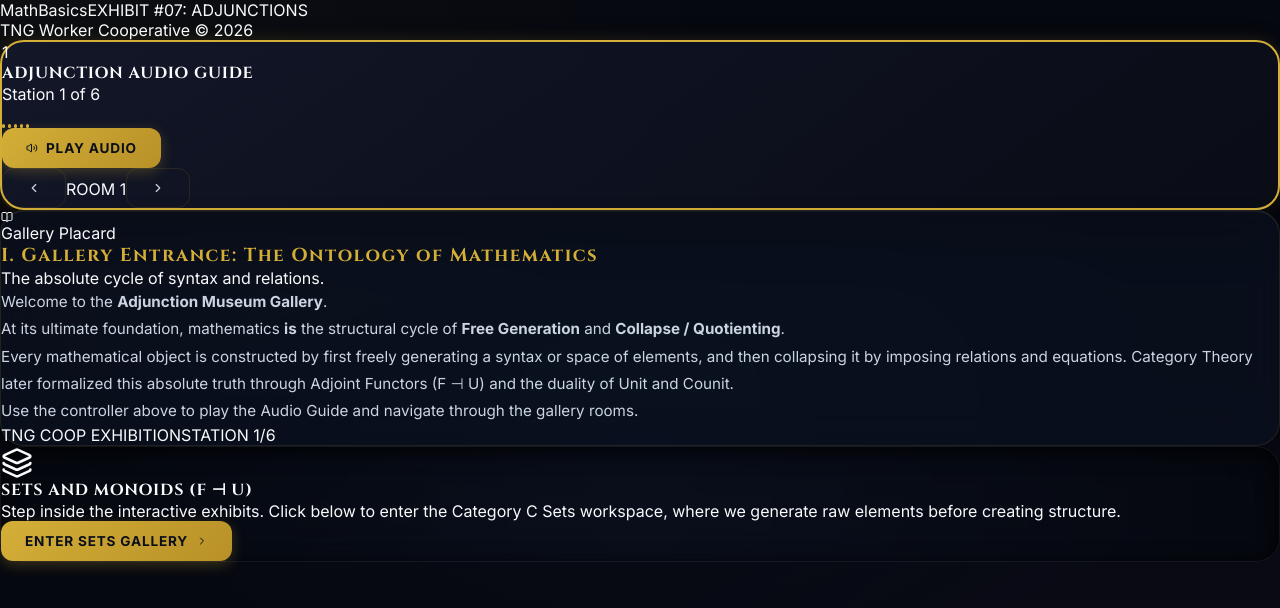
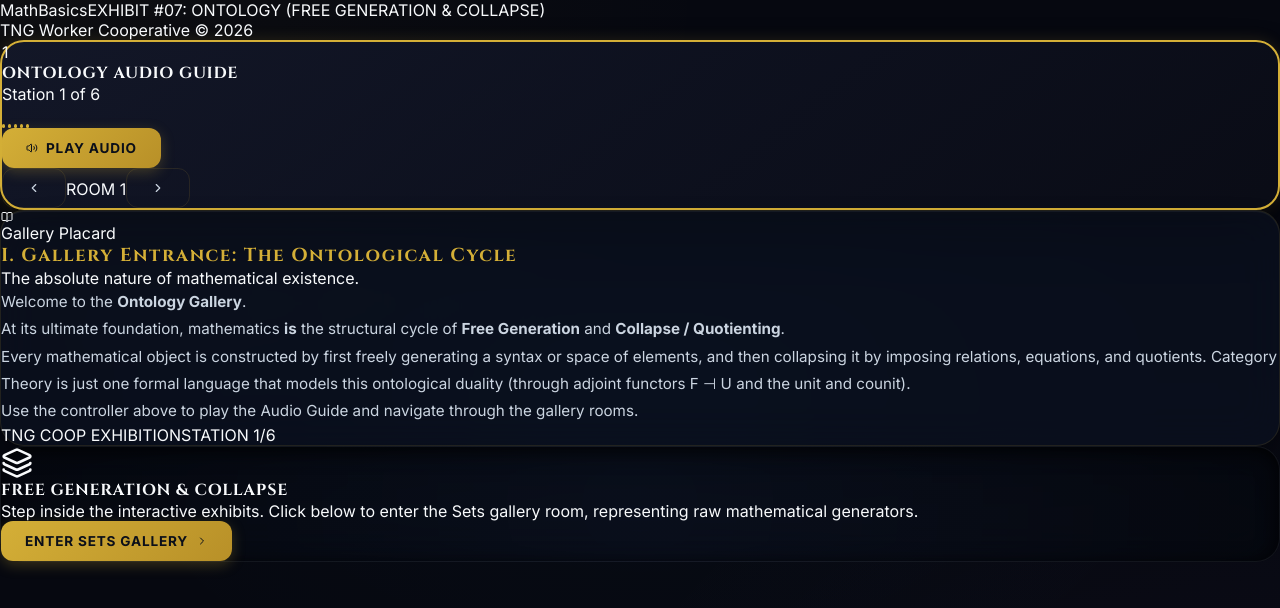
Before and after one commit to tng-coop/math, a React (Vite) app: page / in a window 1280 px wide. Shown: the top 608 px of the page. Built offline with nearby package versions, Linux system fonts and the light colour scheme.

Commit message:
feat: re-orient visualizer interface and audio transcripts around mathematical ontology

```diff
--- a/src/App.tsx
+++ b/src/App.tsx
@@ -7,7 +7,7 @@ export default function App() {
       <header className="px-8 py-4 border-b border-primary/10 flex justify-between items-center bg-slate-950/20 backdrop-blur-md select-none">
         <div className="flex items-center gap-3">
           <span className="text-primary text-lg font-bold font-mono tracking-widest">MathBasics</span>
-          <span className="text-text-muted text-xs font-semibold font-mono border-l border-primary/20 pl-3">EXHIBIT #07: ADJUNCTIONS</span>
+          <span className="text-text-muted text-xs font-semibold font-mono border-l border-primary/20 pl-3">EXHIBIT #07: ONTOLOGY (FREE GENERATION & COLLAPSE)</span>
         </div>
         <div className="text-[10px] text-text-muted font-mono tracking-widest uppercase hidden sm:block">
           TNG Worker Cooperative &copy; {new Date().getFullYear()}
--- a/src/components/AdjunctionVisualizer.tsx
+++ b/src/components/AdjunctionVisualizer.tsx
@@ -144,19 +144,19 @@ export default function AdjunctionVisualizer() {
   const tourStops: TourStop[] = [
     {
       id: 1,
-      title: "I. Gallery Entrance: The Ontology of Mathematics",
-      subtitle: "The absolute cycle of syntax and relations.",
-      audioText: "Welcome to the Adjunction Museum Tour. At its ultimate foundation, mathematics is the structural cycle of Free Generation and Collapse or Quotienting. Every mathematical system is constructed by first freely generating a syntax or space of elements, and then collapsing it by imposing relations and equations. Category Theory later formalized this absolute truth through Adjoint Functors and the duality of Unit and Counit. Today, we explore this universal reality through the classic adjunction between Sets and Monoids.",
+      title: "I. Gallery Entrance: The Ontological Cycle",
+      subtitle: "The absolute nature of mathematical existence.",
+      audioText: "Welcome to the Ontology Museum Tour. At its ultimate foundation, mathematics is the structural cycle of Free Generation and Collapse or Quotienting. Every mathematical system is constructed by first freely generating a syntax or space of elements, and then collapsing it by imposing relations and equations. Category Theory is just a part of this, acting as the formal language that represents this ontological cycle. Today, we explore this reality through the classic example of Sets and Monoids.",
       explanation: (
         <div className="flex flex-col gap-5 placard-text">
           <p>
-            Welcome to the <strong>Adjunction Museum Gallery</strong>.
+            Welcome to the <strong>Ontology Gallery</strong>.
           </p>
           <p>
             At its ultimate foundation, mathematics <strong>is</strong> the structural cycle of <strong>Free Generation</strong> and <strong>Collapse / Quotienting</strong>.
           </p>
           <p>
-            Every mathematical object is constructed by first freely generating a syntax or space of elements, and then collapsing it by imposing relations and equations. Category Theory later formalized this absolute truth through Adjoint Functors (F ⊣ U) and the duality of Unit and Counit.
+            Every mathematical object is constructed by first freely generating a syntax or space of elements, and then collapsing it by imposing relations, equations, and quotients. Category Theory is just one formal language that models this ontological duality (through adjoint functors F ⊣ U and the unit and counit).
           </p>
           <p className="text-xs border-l-2 border-primary/45 pl-3 italic text-text-muted mt-3">
             Use the controller above to play the Audio Guide and navigate through the gallery rooms.
@@ -204,13 +204,13 @@ export default function AdjunctionVisualizer() {
     },
     {
       id: 4,
-      title: "IV. The Adjunction Bridge (F ⊣ U)",
-      subtitle: "The natural isomorphism of mapping.",
+      title: "IV. The Formal Adjunction Bridge (F ⊣ U)",
+      subtitle: "Category Theory as a formal language for ontology.",
       audioText: "Stop 4, The Adjunction Duality. The Left Adjoint F and Right Adjoint U form an adjunction, denoted F adjoint to U. This asserts a natural isomorphism between the set of monoid homomorphisms out of a free monoid, and the set of plain mappings out of its underlying set of generators. Defining a homomorphism is exactly equivalent to choosing where the raw generators go.",
       explanation: (
         <div className="flex flex-col gap-5 placard-text">
           <p>
-            The core mathematical duality: <strong>F is Left Adjoint to U (F ⊣ U)</strong>.
+            The formalization of our ontology: <strong>F is Left Adjoint to U (F ⊣ U)</strong>.
           </p>
           <p>
             This establishes a natural isomorphism:
@@ -227,7 +227,7 @@ export default function AdjunctionVisualizer() {
     },
     {
       id: 5,
-      title: "V. Room of Inclusion: The Unit (η)",
+      title: "V. Room of Free Inclusion: The Unit (η)",
       subtitle: "Embedding elements as singletons.",
       audioText: "Stop 5, The Adjunction Unit, denoted eta. For any set X, the unit is a natural mapping from X to the underlying set of the free monoid. It embeds each raw element x as a singleton word, containing just that element. Click the unit map button to see the injection in action.",
       explanation: (
@@ -246,9 +246,9 @@ export default function AdjunctionVisualizer() {
     },
     {
       id: 6,
-      title: "VI. Room of Reduction: The Counit (ε)",
-      subtitle: "Collapsing syntax into actual evaluation.",
-      audioText: "Stop 6, The Adjunction Counit, denoted epsilon. For any Monoid M, the Counit is a monoid homomorphism that collapses a freely generated word of monoid elements into their actual product in M. Enter a hyphenated word in the evaluator and click collapse to see the product evaluate.",
+      title: "VI. Room of Quotient Collapse: The Counit (ε)",
+      subtitle: "Collapsing syntax under equivalence relations.",
+      audioText: "Stop 6, The Adjunction Counit, denoted epsilon. It represents the quotienting action where freely generated syntax collapses into evaluated values. For any Monoid M, the Counit is a monoid homomorphism that collapses a freely generated word of monoid elements into their actual product in M. Enter a hyphenated word in the evaluator and click collapse to see the product evaluate.",
       explanation: (
         <div className="flex flex-col gap-5 placard-text">
           <p>
@@ -293,7 +293,7 @@ export default function AdjunctionVisualizer() {
             {currentStop}
           </div>
           <div>
-            <h4 className="font-bold text-[10px] tracking-widest text-primary font-sans uppercase">ADJUNCTION AUDIO GUIDE</h4>
+            <h4 className="font-bold text-[10px] tracking-widest text-primary font-sans uppercase">ONTOLOGY AUDIO GUIDE</h4>
             <p className="text-[9px] text-text-muted font-mono uppercase mt-0.5">Station {currentStop} of {tourStops.length}</p>
           </div>
         </div>
@@ -386,9 +386,9 @@ export default function AdjunctionVisualizer() {
               <div className="w-16 h-16 rounded-2xl bg-primary/5 border border-primary/20 flex items-center justify-center mx-auto text-primary mb-6 shadow-inner shadow-primary/10">
                 <Layers size={32} className="animate-pulse text-primary" />
               </div>
-              <h4 className="text-xs font-bold mb-3 text-primary font-mono tracking-wider">SETS AND MONOIDS (F ⊣ U)</h4>
+              <h4 className="text-xs font-bold mb-3 text-primary font-mono tracking-wider font-semibold">FREE GENERATION & COLLAPSE</h4>
               <p className="text-[11px] text-text-muted leading-relaxed font-sans max-w-xs mx-auto">
-                Step inside the interactive exhibits. Click below to enter the Category C Sets workspace, where we generate raw elements before creating structure.
+                Step inside the interactive exhibits. Click below to enter the Sets gallery room, representing raw mathematical generators.
               </p>
               <button onClick={nextStop} className="btn btn-primary mt-6 text-[10px] font-bold py-2 px-5 rounded-full">
                 Enter Sets Gallery <ChevronRight size={12} className="ml-1" />
@@ -508,7 +508,7 @@ export default function AdjunctionVisualizer() {
           {currentStop === 5 && (
             <div className="animate-pop-in flex flex-col justify-between h-full gap-6">
               <div>
-                <h4 className="font-bold text-[10px] text-primary uppercase font-mono tracking-widest mb-4">Unit Mapping (η_X) Simulation</h4>
+                <h4 className="font-bold text-[10px] text-primary uppercase font-mono tracking-widest mb-4">Ontological Unit (η_X) Simulation</h4>
                 <p className="text-[11px] text-text-muted mb-4 leading-relaxed font-sans">
                   Click below to inject the Set generators into the free monoid as singleton words:
                 </p>
@@ -542,7 +542,7 @@ export default function AdjunctionVisualizer() {
           {currentStop === 6 && (
             <div className="animate-pop-in flex flex-col justify-between h-full gap-6">
               <div>
-                <h4 className="font-bold text-[10px] text-accent uppercase font-mono tracking-widest mb-4 font-semibold">Counit Evaluation (ε_M)</h4>
+                <h4 className="font-bold text-[10px] text-accent uppercase font-mono tracking-widest mb-4 font-semibold">Quotient Collapse (ε_M)</h4>
                 <p className="text-[11px] text-text-muted mb-3 leading-relaxed font-sans">
                   Enter a string of monoid elements separated by hyphens and click to collapse/evaluate their binary product:
                 </p>
```
